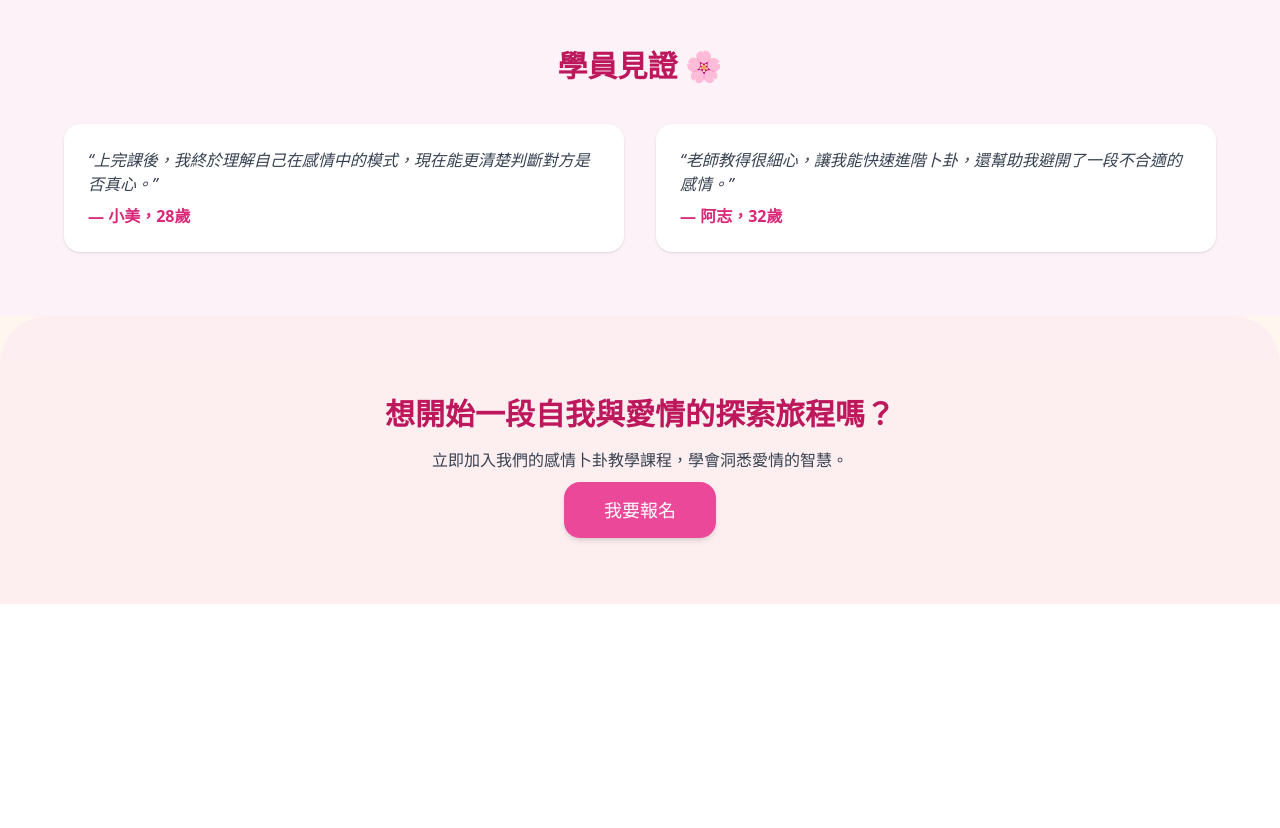
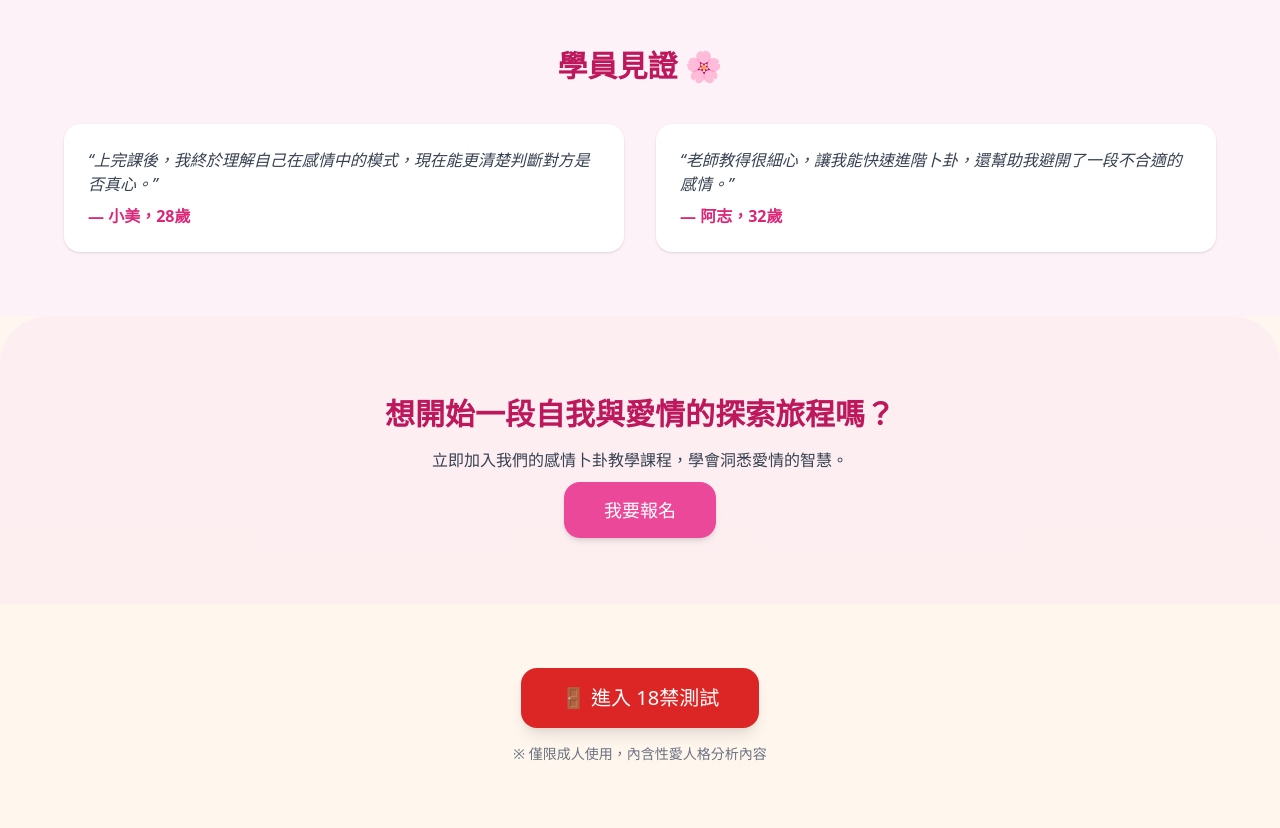
Before and after one commit to chin30182138/love, a website: page index.html in a window 1280 px wide. Shown: the part 1498-2326 px from the top of the page. Before the commit the page ends 2102 px from the top, so only its background shows below. Drawn offline with nearby package versions, Linux system fonts and the light colour scheme.

Commit message:
Update index.html

```diff
--- a/index.html
+++ b/index.html
@@ -106,6 +106,14 @@
       我要報名
     </a>
   </section>
+  <!-- 進入18禁測試 -->
+  <section class="py-16 px-6 text-center">
+    <a href="test.html"
+       class="inline-block px-10 py-4 rounded-2xl bg-red-600 text-white text-xl shadow-lg hover:bg-red-700 transition">
+      🚪 進入 18禁測試
+    </a>
+    <p class="mt-4 text-sm text-gray-500">※ 僅限成人使用，內含性愛人格分析內容</p>
+  </section>
 
 </body>
 </html>
```
